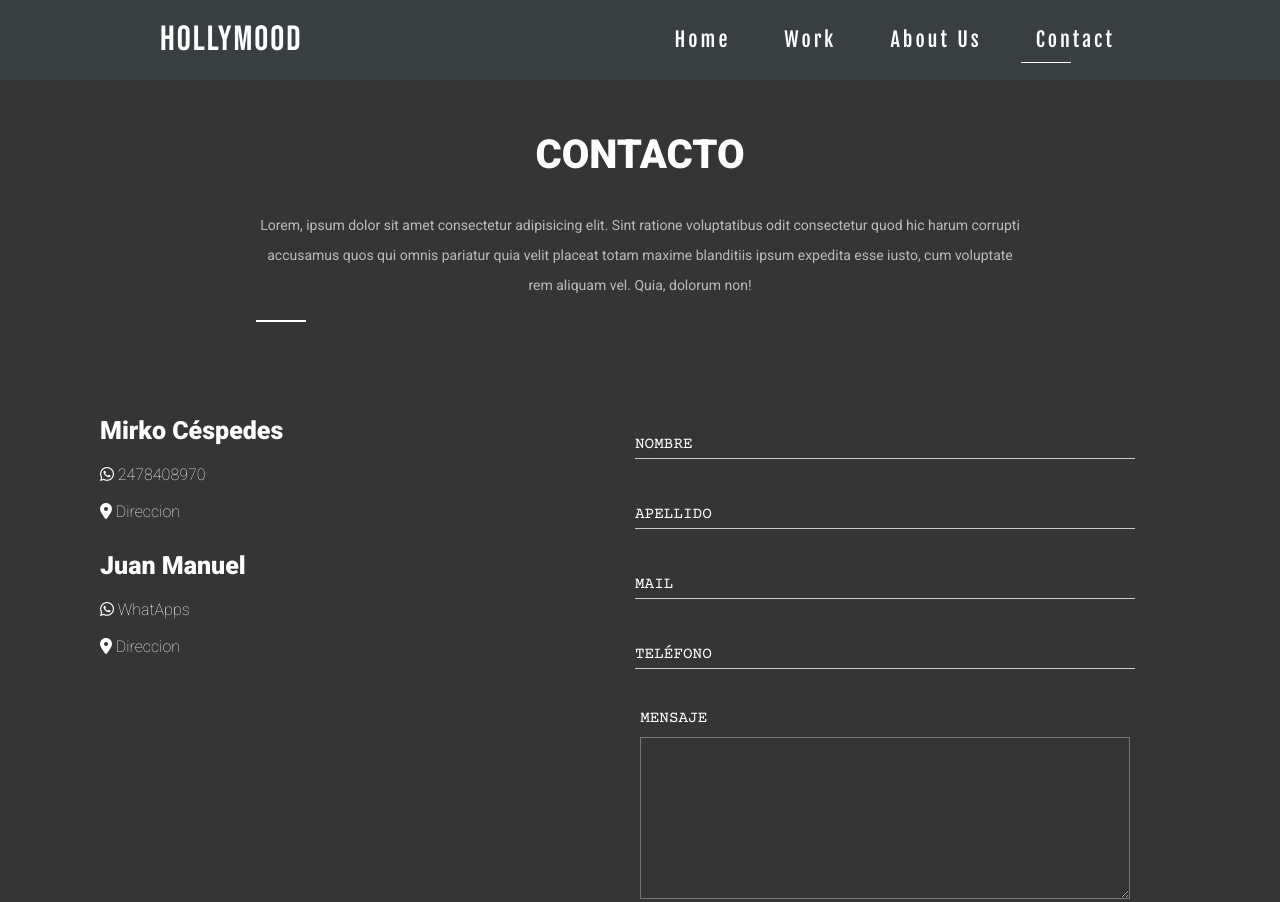
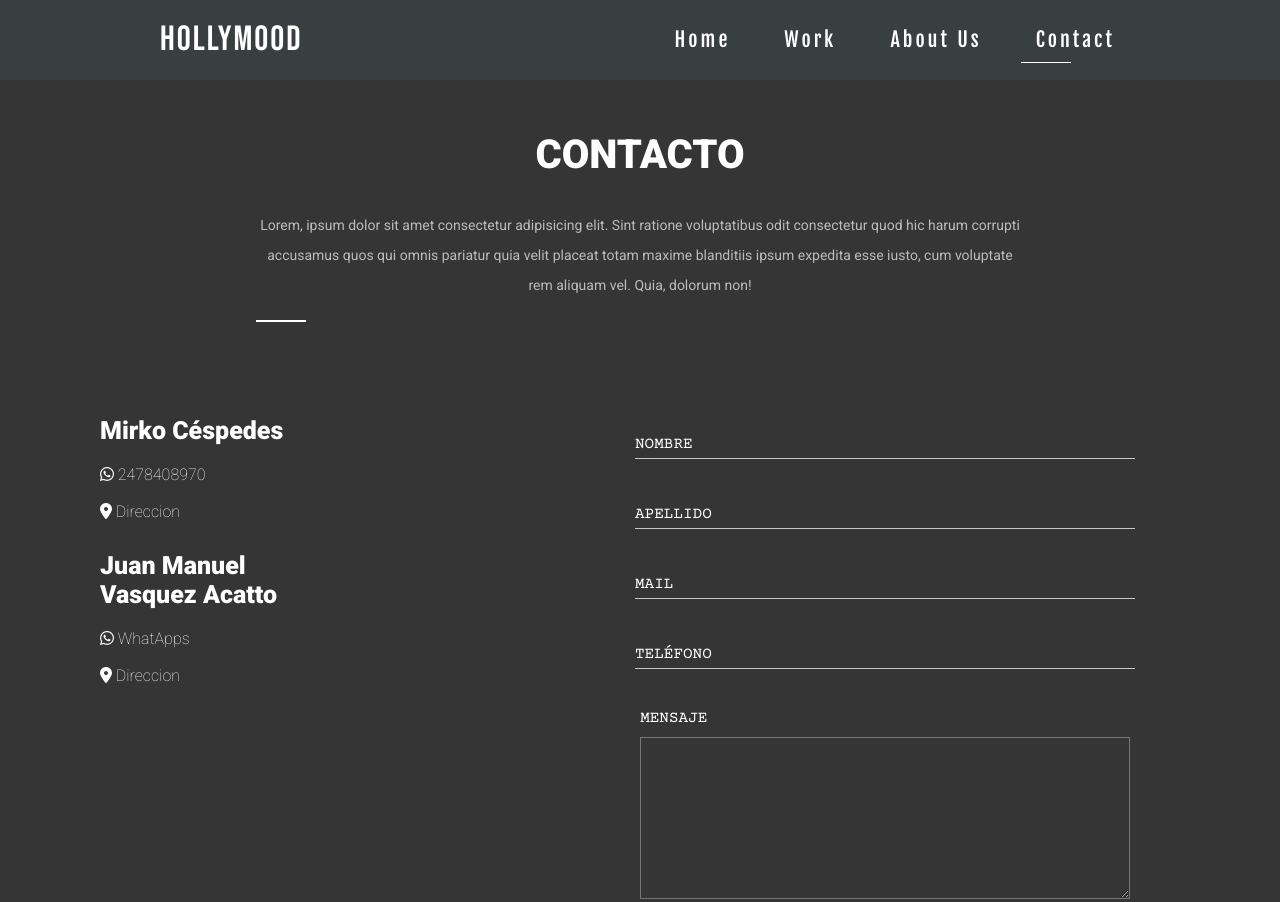
Before and after one commit to SebastianTabbia/Mirko, a website: page contact.html in a window 1280 px wide. Shown: the top 902 px of the page. Drawn offline with nearby package versions, Linux system fonts and the light colour scheme; a web font is replaced by a local one.

Commit message:
se corrige nombre

```diff
--- a/contact.html
+++ b/contact.html
@@ -45,7 +45,7 @@
                     <a href="https://wa.me/2478408970"> <i class="fa-brands fa-whatsapp"></i> 2478408970</a><br>
                     <a href="https://www.instagram.com/hollymoodproducciones/?hl=es-la"><i class="fa-solid fa-location-dot"></i> Direccion</a>
 
-                    <h3>Juan Manuel</h3>
+                    <h3>Juan Manuel Vasquez Acatto</h3>
                     <a href="https://wa.me/2478408970"> <i class="fa-brands fa-whatsapp"></i> WhatApps</a><br>
                     <a href="https://www.instagram.com/hollymoodproducciones/?hl=es-la"><i class="fa-solid fa-location-dot"></i> Direccion</a>
                 </div>
--- a/scss/paginas/_contact.scss
+++ b/scss/paginas/_contact.scss
@@ -49,7 +49,7 @@ body{
     color: white;
     font-family: 'Roboto', sans-serif;
     text-align: left;
-    width: 100%;
+    width:200px;
     margin: auto;
     margin-top: 30px;
     margin-bottom: 20px;
```
Also changed, not shown: css/style.css, scss/main.css, 1 other file.
